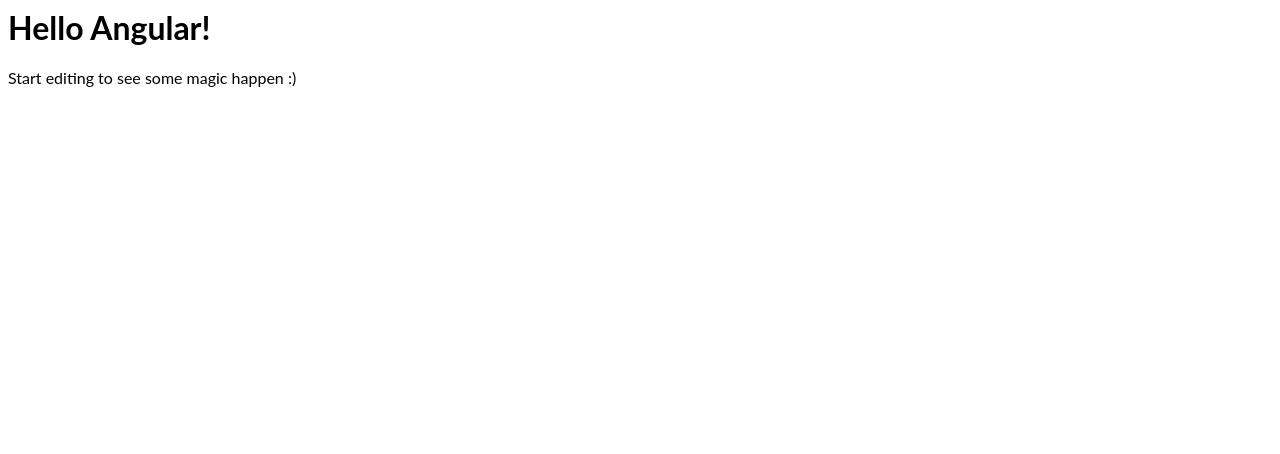
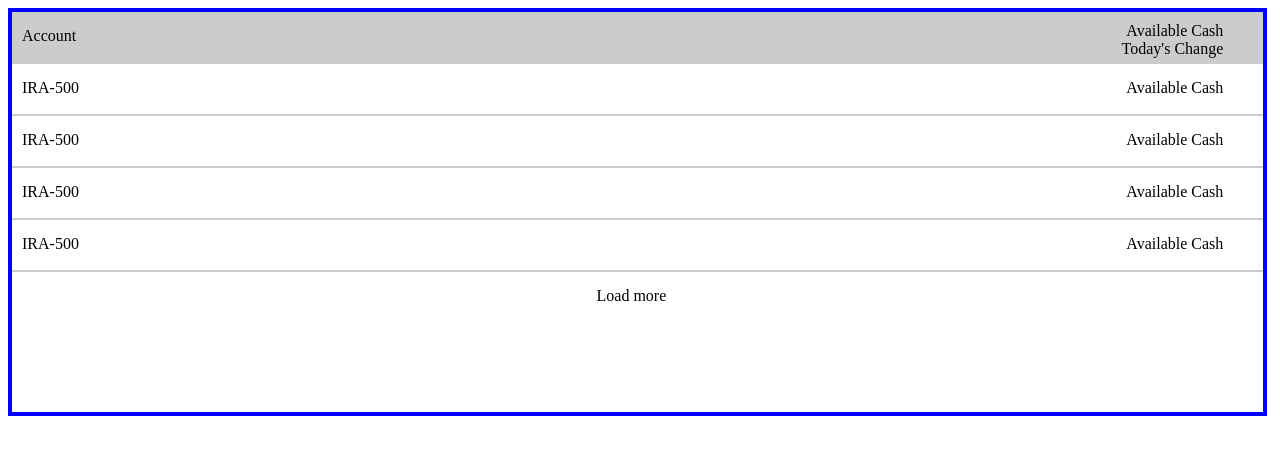
Before and after one commit to shivendra143/angular-yrxnt7, an Angular app: page / in a window 1280 px wide. Shown: the top 454 px of the page. Built offline with nearby package versions, Linux system fonts and the light colour scheme.

Commit message:
3 files modified

```diff
--- a/src/app/app.component.css
+++ b/src/app/app.component.css
@@ -1,3 +1,50 @@
-p {
-  font-family: Lato;
+.container1{
+  width:99%;
+  border: 4px solid blue;
+  height:400px
+
 }
+
+.leftdatahead{
+  width: 48%;
+  text-align:left;
+  float:left;
+  padding-left: 10px;
+  padding-top: 15px;
+}
+.rightdatahead{
+   width: 48%;
+   text-align:right;
+   padding-top: 10px;
+   float:left;
+}
+.rowhead{
+  border-bottom: 2px solid #ccc;
+   height:50px;
+   background:#ccc;
+
+}
+.row{
+  border-bottom: 2px solid #ccc;
+   height:50px;
+}
+
+.leftdata{
+  width: 48%;
+  padding-left: 10px;
+  text-align:left;
+  padding-top: 15px;
+  float:left;
+}
+.rightdata{
+   width: 48%;
+   text-align:right;
+   padding-top: 15px;
+   float:left;
+}
+.footersection{
+   width: 99%;
+   text-align:center;
+   padding-top: 15px;
+   float:left;
+}
--- a/src/app/app.component.html
+++ b/src/app/app.component.html
@@ -1,4 +1,25 @@
-<hello name="{{ name }}"></hello>
-<p>
-  Start editing to see some magic happen :)
-</p>
+<div class="container1">
+     <div class="rowhead">
+          <div class="leftdatahead">Account</div>
+          <div class="rightdatahead">Available Cash <br> Today's Change</div>
+     </div>
+      <div class="row">
+          <div class="leftdata">IRA-500</div>
+          <div class="rightdata">Available Cash</div>
+     </div>
+      <div class="row">
+          <div class="leftdata">IRA-500</div>
+          <div class="rightdata">Available Cash</div>
+     </div>
+      <div class="row">
+          <div class="leftdata">IRA-500</div>
+          <div class="rightdata">Available Cash</div>
+     </div>
+      <div class="row">
+          <div class="leftdata">IRA-500</div>
+          <div class="rightdata">Available Cash</div>
+     </div>
+      <div class="rowfooter">
+          <div class="footersection">Load more</div>
+     </div>
+</div>
--- a/src/app/app.component.ts
+++ b/src/app/app.component.ts
@@ -7,4 +7,5 @@
 })
 export class AppComponent  {
   name = 'Angular';
+
 }
```
